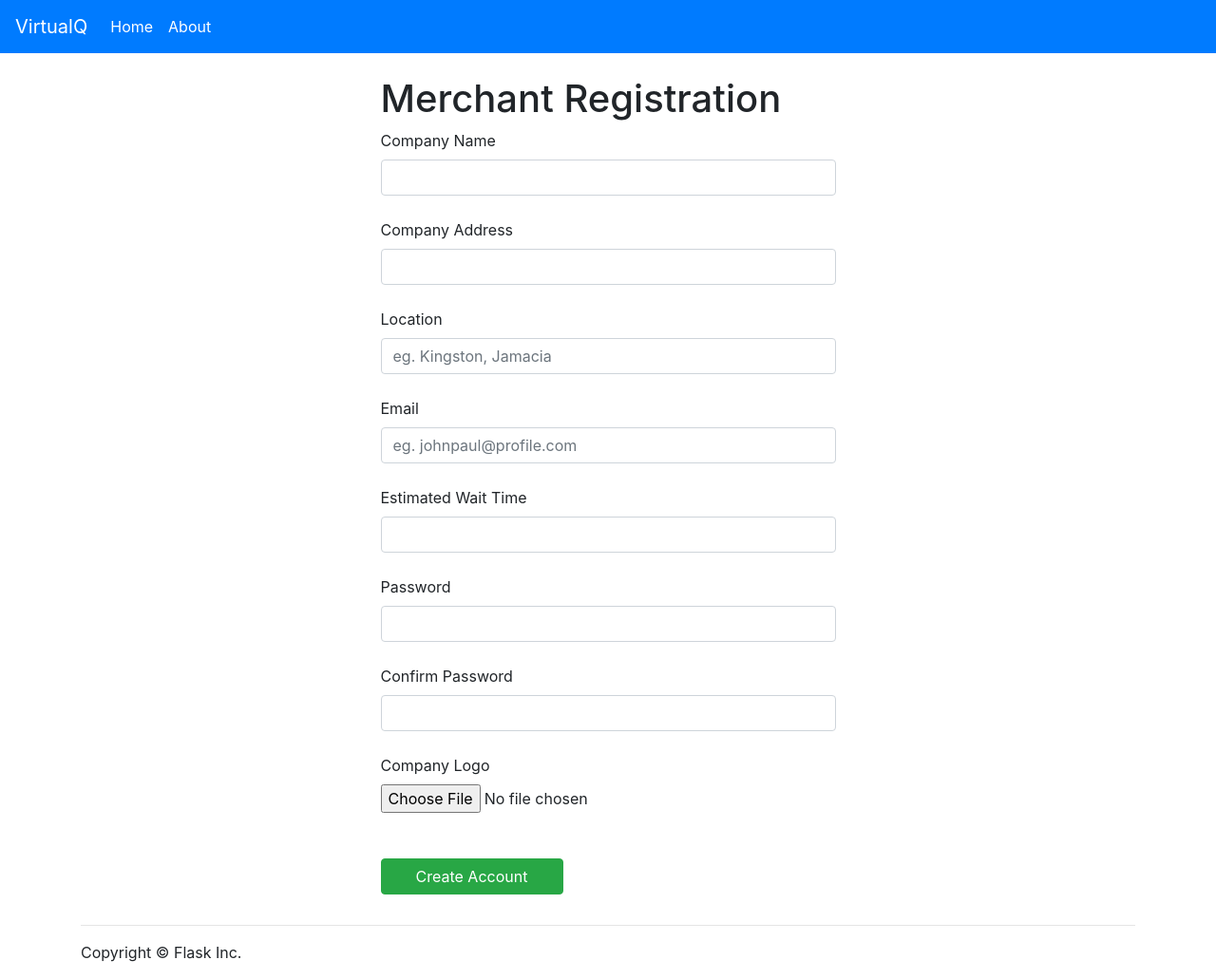
After one commit to Phillipj1514/EnigmaWebServices, a Flask app: page /registration in a window 1280 px wide. The commit adds this page. Shown: the whole page at 95% size. Run offline with Flask 2, Linux system fonts and the light colour scheme; some libraries are stand-ins or nearby versions.

Commit message:
webpage login and registration functional

```diff
--- a/app/api.py
+++ b/app/api.py
@@ -66,7 +66,6 @@ def merchantRegister():
                 line = Line(merchant.id,"",0,merchant.estimatedWaitTime)
                 db.session.add(line)
                 db.session.commit()
-                return successResponse({"message": "Merchant  successfully registered 2"}),201
             return successResponse({"message": "Merchant  successfully registered"}),201
     # If the form fail to submit it returns an error messag
     return errorResponse(form_errors(merchantRegForm)+submission_errors),400
--- a/app/forms.py
+++ b/app/forms.py
@@ -11,7 +11,7 @@ class MerchantLogin(FlaskForm):
         validators=[DataRequired(), Email(), InputRequired()],
         description="123@abc.com")
 
-    password = StringField('Password',
+    password = PasswordField('Password',
         validators=[DataRequired(), InputRequired()])
 
 
--- a/app/static/css/app.css
+++ b/app/static/css/app.css
@@ -1,6 +1,6 @@
 body {
     padding-top: 5rem;
-    background-color: #cfe6ff;
+    /* background-color: #cfe6ff; */
 }
 
 .form_base{
--- a/app/templates/header.html
+++ b/app/templates/header.html
@@ -1,5 +1,5 @@
 <nav class="navbar navbar-expand-lg navbar-dark bg-primary fixed-top">
-  <a class="navbar-brand" href="#">Project 1</a>
+  <a class="navbar-brand" href="#"> VirtualQ</a>
   <button class="navbar-toggler" type="button" data-toggle="collapse" data-target="#navbarSupportedContent" aria-controls="navbarSupportedContent" aria-expanded="false" aria-label="Toggle navigation">
     <span class="navbar-toggler-icon"></span>
   </button>
--- a/app/templates/home.html
+++ b/app/templates/home.html
@@ -4,7 +4,8 @@
 <h1 class="page-header">Welcome to Enigma Vline</h1>
 <h3> The start of something big</h3>
 <ul>
-
+    <li><a href="{{ url_for('registration') }}">Registration</a></li>
+    <li> <a href="{{ url_for('login') }}">Login</a></li>
 </ul>
 
 {% endblock %}
--- /dev/null
+++ b/app/templates/registration.html
@@ -0,0 +1,60 @@
+{% extends "base.html"%}
+
+{% block main%}
+<div class = "container d-flex justify-content-center">
+    <div class= "flex-row">
+        <div>
+            <h1>Merchant Registration</h1>
+        </div>
+        <div >
+            {% include "flash_messages.html"%}
+        </div>
+        <div>
+            <div class = "">
+                <form class = "form-group" method="POST" enctype="multipart/form-data" action="{{url_for('login')}}">
+                    {{ form.csrf_token }}
+                    <div class ="formfields">
+                        {{ form.name.label }}<br/>
+                        {{ form.name(size=40, class="form-control") }}<br/>
+                    </div>
+
+                    <div class ="formfields">
+                        {{ form.address.label }}<br/>
+                        {{ form.address(size=40,class="form-control") }}<br/>
+                    </div>
+
+                    <div class ="formfields">
+                        {{ form.location.label }}<br/>
+                        {{ form.location(size=40, class="form-control", placeholder="eg. Kingston, Jamacia") }}<br/>
+                    </div>
+
+                    <div class ="formfields">
+                        {{ form.email.label }}<br/>
+                        {{ form.email(size=40, class="form-control", placeholder="eg. johnpaul@profile.com") }}<br/>
+                    </div>
+                    <div class ="formfields">
+                        {{ form.estWaitTime.label }}<br/>
+                        {{ form.estWaitTime(size=40, class="form-control") }}<br/>
+                    </div>
+                    <div class ="formfields">
+                        {{ form.password.label }}<br/>
+                        {{ form.password(size=40, class="form-control") }}<br/>
+                    </div>
+                    <div class ="formfields">
+                        {{ form.confirmPassword.label }}<br/>
+                        {{ form.confirmPassword(size=40, class="form-control") }}<br/>
+                    </div>
+                    <div class ="formfields">
+                        {{ form.logo.label }}<br>
+                        {{ form.logo(class="form-control-file") }}
+                    </div><br>
+                    <span></span><br/>
+                    <button type="submit" name="submit" class="buttons btn btn-success " >Create Account</button>
+                </form>
+            </div>
+        </div>
+
+    </div>
+
+</div>
+{% endblock%}
--- a/app/views.py
+++ b/app/views.py
@@ -25,6 +25,69 @@ def about():
     """Render profile creation page for the website"""
     return render_template('about.html')
 
+@app.route('/registration', methods=['POST', 'GET'])
+def registration():
+    """Render registration creation for the website"""
+    merchantRegForm = MerchantRegistration()
+    if request.method == 'POST' and merchantRegForm.validate_on_submit():
+        success = True
+        name = merchantRegForm.name.data
+        address = merchantRegForm.address.data
+        location = merchantRegForm.location.data
+        email = merchantRegForm.email.data
+        estTime = merchantRegForm.estWaitTime.data
+        logo  = merchantRegForm.logo.data
+        logo_name = secure_filename(logo.filename)
+
+        password = merchantRegForm.password.data
+        confirmed_password  = merchantRegForm.confirmPassword.data
+
+        if(password != confirmed_password):
+            success = False
+            submission_errors.append("password and confirm passowrd is different")
+        if(not Merchant.query.filter_by(name=name).first() is None):
+            success = False
+            submission_errors.append("Company name unavailable")
+        if( not Merchant.query.filter_by(email=email).first() is None):
+            success = False
+            submission_errors.append("email already used")
+        # Save the data if the information entered is valid and new
+        if(success):
+            logo.save(os.path.join(
+                app.config['UPLOAD_FOLDER'],logo_name
+            ))
+            merchant = Merchant(name, address, location, logo_name, email, password, estTime, datetime.datetime.now())
+            db.session.add(merchant)
+            db.session.commit()
+            merchant = Merchant.query.filter_by(email=email).first()
+            if(not merchant is None):
+                line = Line(merchant.id,"",0,merchant.estimatedWaitTime)
+                db.session.add(line)
+                db.session.commit()
+            flash("Account created successfully", "success")
+    # If the form fail to submit it returns an error messag
+        flash_errors(merchantRegForm)
+    return render_template('registration.html', form = merchantRegForm)
+
+@app.route('/login', methods=['POST', 'GET'])
+def login():
+    merchantLogin = MerchantLogin()
+    submission_errors = []
+    if request.method == 'POST' and merchantLogin.validate_on_submit():
+        success = True
+        email = merchantLogin.email.data
+        password = merchantLogin.password.data
+        merchant = Merchant.query.filter_by(email=email).first()
+        if merchant is not None and check_password_hash(merchant.password, password):
+            # On successfuly verification create the user payload with the user id
+            # and generate the user token
+           flash("login successful")
+        else:
+        # Add user validation error
+            submission_errors.append("email or password invallid")
+            flash(submission_errors)
+    flash_errors(merchantLogin)
+    return render_template('login.html', form = merchantLogin)
 
 
 # @app.route('/profile', methods=['POST', 'GET'])
```
Also changed, not shown: app/templates/login.html (added, +36 -0 lines).
